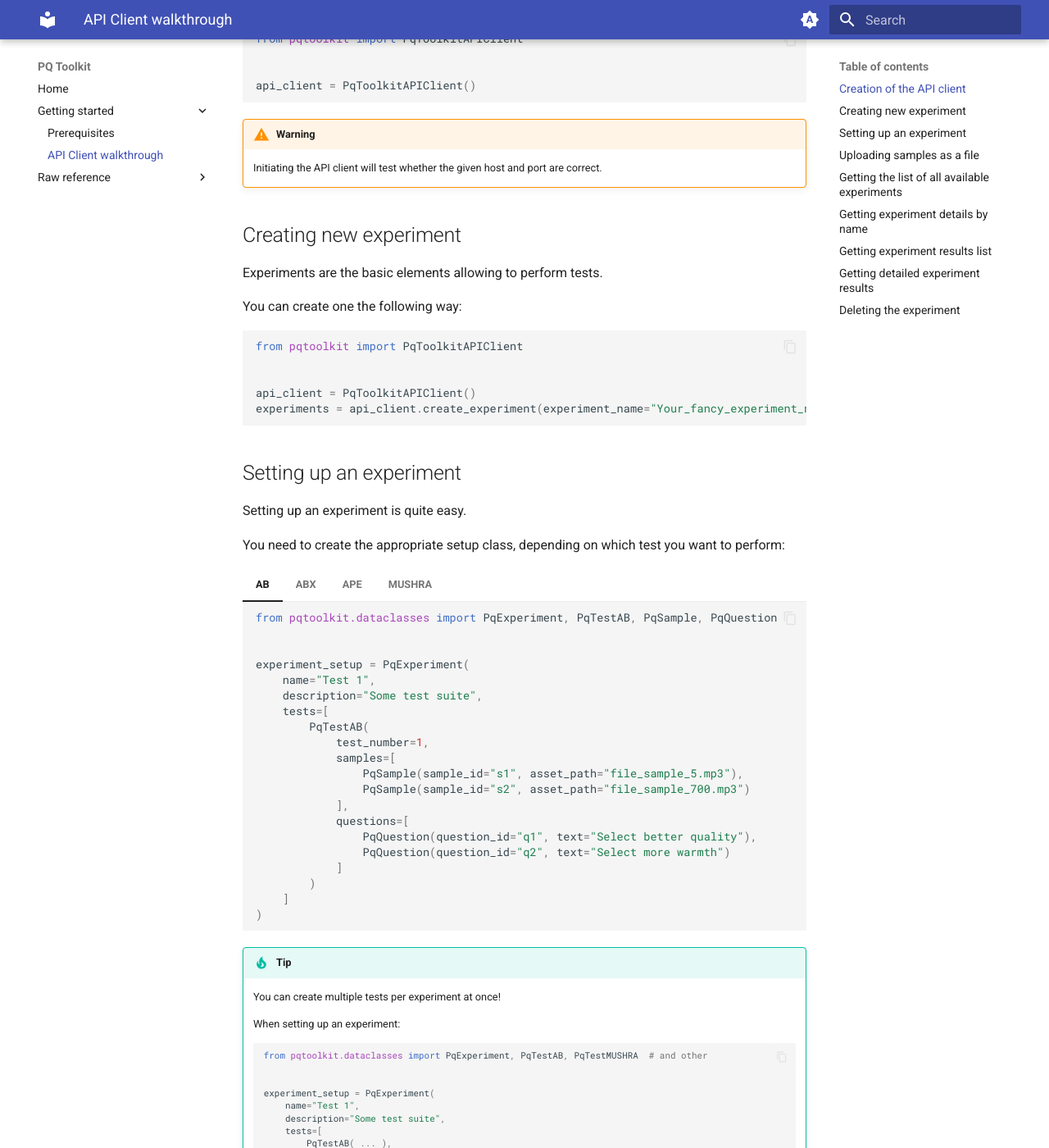
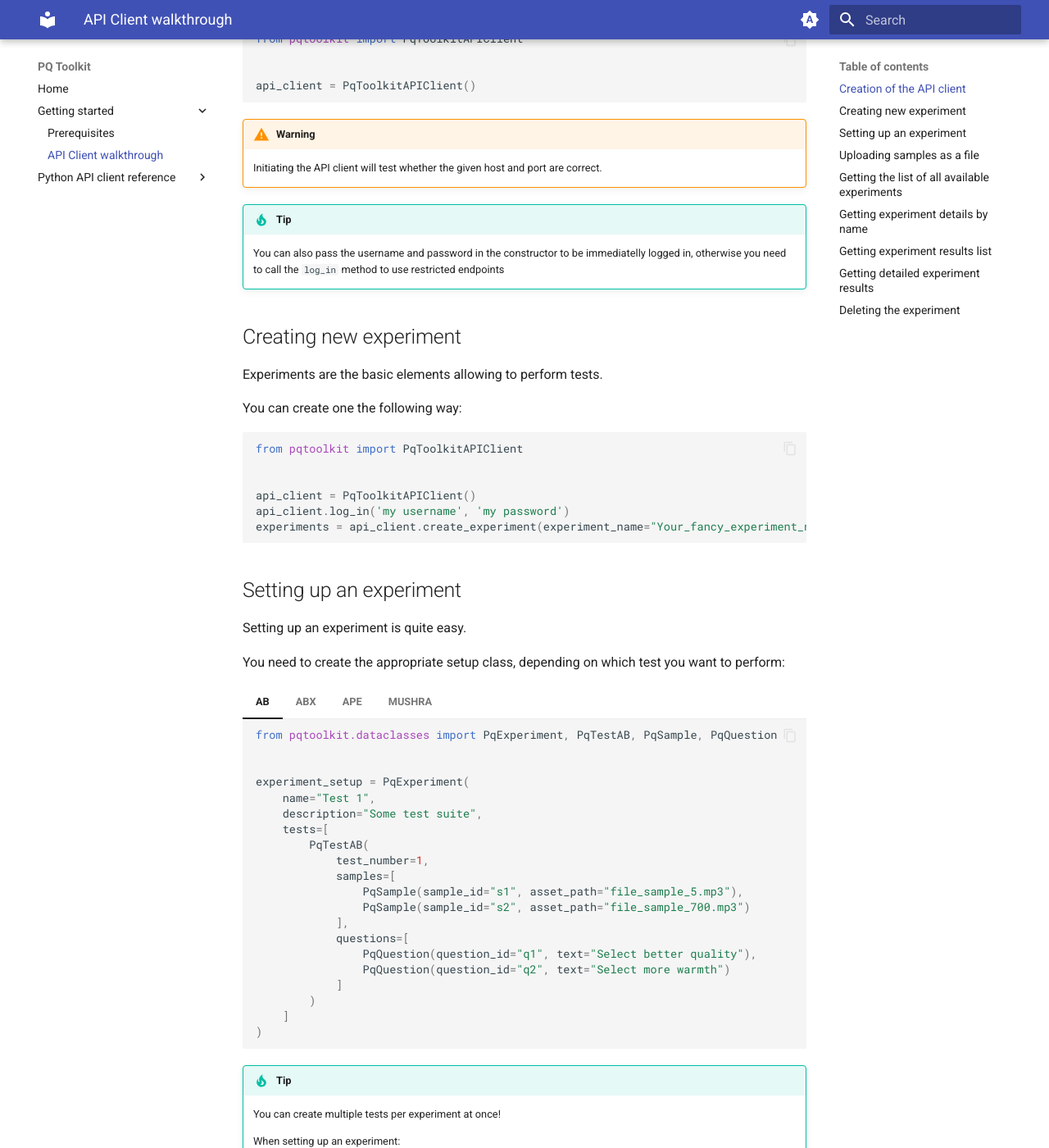
Before and after one commit to pawelmuller/pq-toolkit, an MkDocs documentation site: the page built from docs/docs/getting-started/api-client-walkthrough.md, in a window 1280 px wide and 1400 px high, scrolled down 286 px. Shown: the whole window at 82% size. Built offline with MkDocs 1.6.1 and Material for MkDocs 9.7.7, drawn with Linux system fonts in a browser that asks for light colours; some of the changed text lies outside the part shown.

Commit message:
improved docs and mkdocs docs

````diff
--- a/docs/docs/getting-started/api-client-walkthrough.md
+++ b/docs/docs/getting-started/api-client-walkthrough.md
@@ -17,6 +17,10 @@
 
     Initiating the API client will test whether the given host and port are correct.
 
+!!! tip
+
+    You can also pass the username and password in the constructor to be immediatelly logged in, otherwise you need to call the `log_in` method to use restricted endpoints
+
 
 ## Creating new experiment
 Experiments are the basic elements allowing to perform tests.
@@ -28,6 +32,7 @@
 
 
 api_client = PqToolkitAPIClient()
+api_client.log_in('my username', 'my password')
 experiments = api_client.create_experiment(experiment_name="Your_fancy_experiment_name")
 ```
 
@@ -170,7 +175,7 @@
 from pqtoolkit import PqToolkitAPIClient
 
 
-api_client = PqToolkitAPIClient()
+api_client = PqToolkitAPIClient(login='my login', password='my password')
 api_client.setup_experiment(
     experiment_name="Your_fancy_experiment_name",
     experiment_setup=experiment_setup)
@@ -190,7 +195,7 @@
 from pqtoolkit import PqToolkitAPIClient
 
 
-api_client = PqToolkitAPIClient()
+api_client = PqToolkitAPIClient(login='my login', password='my password')
 sample_path = "./file_sample_5.mp3"
 with open(sample_path, 'rb') as file:
     api_client.upload_sample(experiment_name="Your_fancy_experiment_name", sample_name="file_sample_5.mp3", sample_binary=file)
@@ -232,7 +237,7 @@
 from pqtoolkit import PqToolkitAPIClient
 
 
-api_client = PqToolkitAPIClient()
+api_client = PqToolkitAPIClient(login='my login', password='my password')
 experiment_results = api_client.get_experiment_results(experiment_name="Your_fancy_experiment_name")
 ```
 
@@ -244,7 +249,7 @@
 from pqtoolkit import PqToolkitAPIClient
 
 
-api_client = PqToolkitAPIClient()
+api_client = PqToolkitAPIClient(login='my login', password='my password')
 experiment_result = api_client.get_experiment_test_results(
     experiment_name=experiment_name,
     result_name="Some result name"  # Use get_experiment_results() to get available results
@@ -259,7 +264,7 @@
 from pqtoolkit import PqToolkitAPIClient
 
 
-api_client = PqToolkitAPIClient()
+api_client = PqToolkitAPIClient(login='my login', password='my password')
 experiments = api_client.delete_experiment(experiment_name="Your_fancy_experiment_name")
 )
 ```
--- a/docs/mkdocs.yml
+++ b/docs/mkdocs.yml
@@ -5,7 +5,7 @@
   - 'Getting started':
     - 'Prerequisites': getting-started/prerequisites.md
     - 'API Client walkthrough': getting-started/api-client-walkthrough.md
-  - 'Raw reference':
+  - 'Python API client reference':
     - 'PqToolkitAPIClient': reference/PqToolkitAPIClient.md
     - 'Exceptions': reference/exceptions.md
     - 'Dataclasses': reference/dataclasses.md
````
Also changed, not shown: docs/docs/reference/PqToolkitAPIClient.md (+3 -0 lines), docs/docs/reference/exceptions.md (+18 -0 lines), 1 other file.
